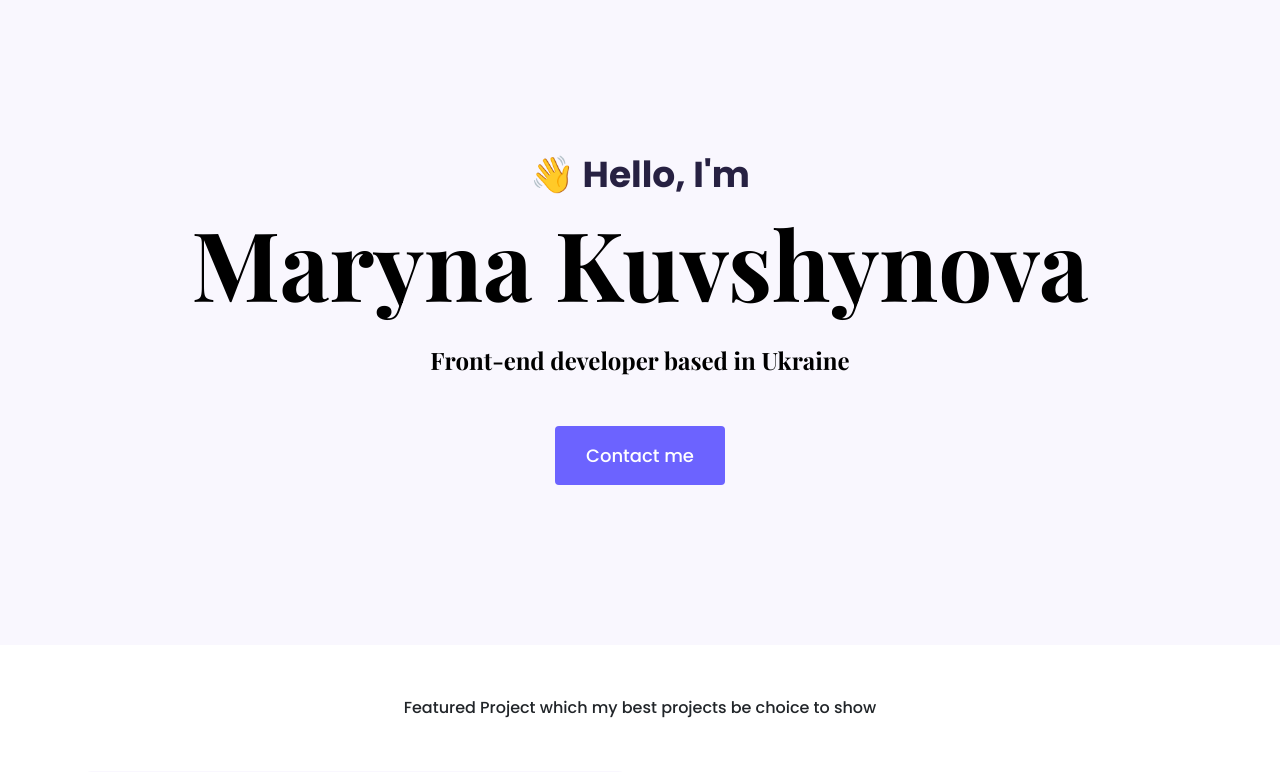
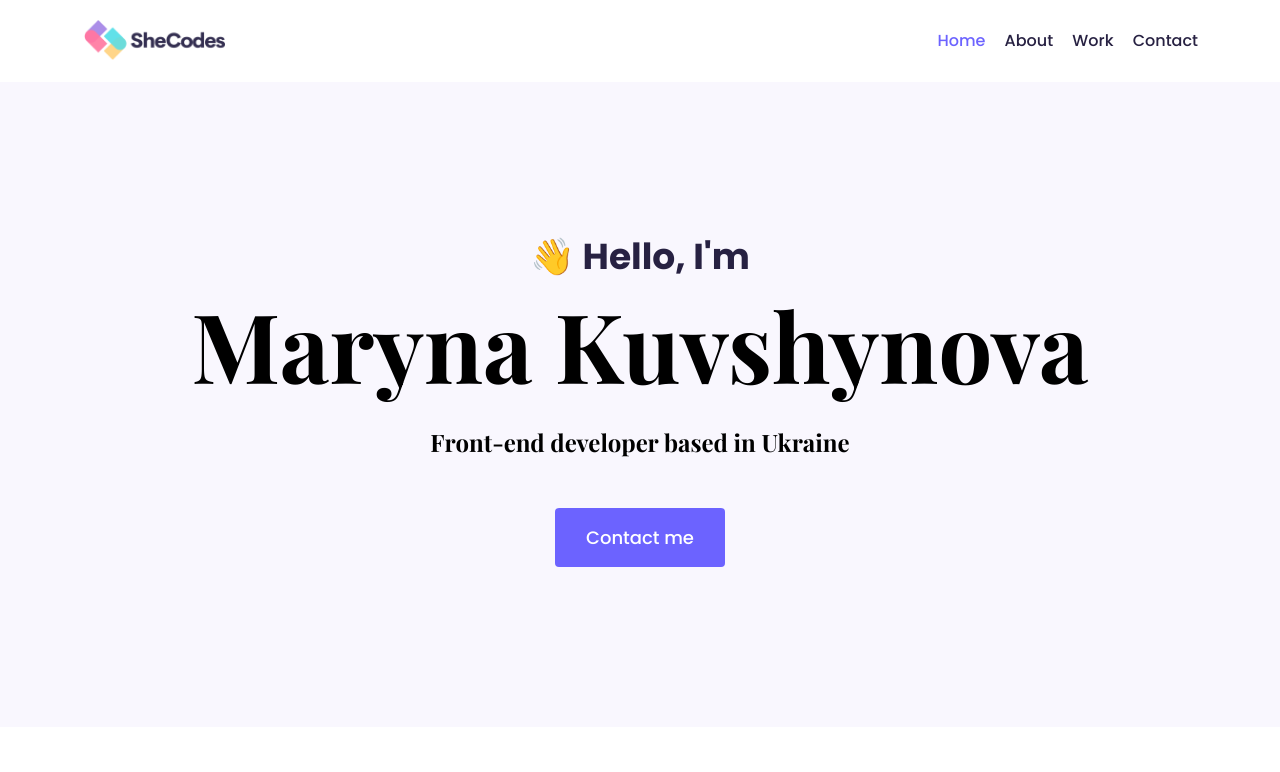
Before and after one commit to MarinaKuvshinova/SheCodesResponsive2, a plain HTML site: page index.html in a window 1280 px wide. Shown: the top 772 px of the page. Drawn offline with nearby package versions, Linux system fonts and the light colour scheme.

Commit message:
created header

```diff
--- a/css/all.css
+++ b/css/all.css
@@ -106,19 +106,46 @@ p {
   padding: 120px 60px;
 }
 
-.img-fluid {
-  border-radius: 10px;
+.logo {
+  max-height: 40px;
+}
+
+nav {
+  padding: 20px 0;
+}
+
+nav ul {
+  padding: 0;
+  margin: 0;
+}
+
+nav li {
+  display: inline;
+  list-style: none;
+  line-height: 42px;
+  margin-left: 15px;
+}
+
+nav a {
+  text-decoration: none;
+  color: #272142;
+  transition: all 100ms ease-in-out;
+}
+
+nav a:hover,
+nav li.active a {
+  color: var(--branding-color);
 }
 
 @media (max-width: 900px) {
   h1,
   .content h1 {
-    font-size: 40px;
+    font-size: 42px;
     line-height: 56px;
   }
 
   h2 {
-    font-size: 44px;
+    font-size: 42px;
   }
 
   .hero {
--- a/index.html
+++ b/index.html
@@ -26,6 +26,32 @@
     <title>SheCodes</title>
   </head>
   <body>
+    <div class="container">
+      <nav class="d-flex justify-content-between">
+        <a href="/">
+          <img src="images/logo.png" class="logo d-none d-md-block" alt="" />
+          <img
+            src="images/logo-small.jpg"
+            class="logo d-block d-md-none"
+            alt=""
+          />
+        </a>
+        <ul>
+          <li class="active">
+            <a href="/"> Home</a>
+          </li>
+          <li>
+            <a href="/about.html"> About</a>
+          </li>
+          <li>
+            <a href="/work.html"> Work</a>
+          </li>
+          <li>
+            <a href="/contact.html"> Contact</a>
+          </li>
+        </ul>
+      </nav>
+    </div>
     <div class="hero">
       <p>👋 Hello, I'm</p>
       <h1>Maryna Kuvshynova</h1>
```
Also changed, not shown: images/logo-small.jpg (added), images/logo.png (added).
